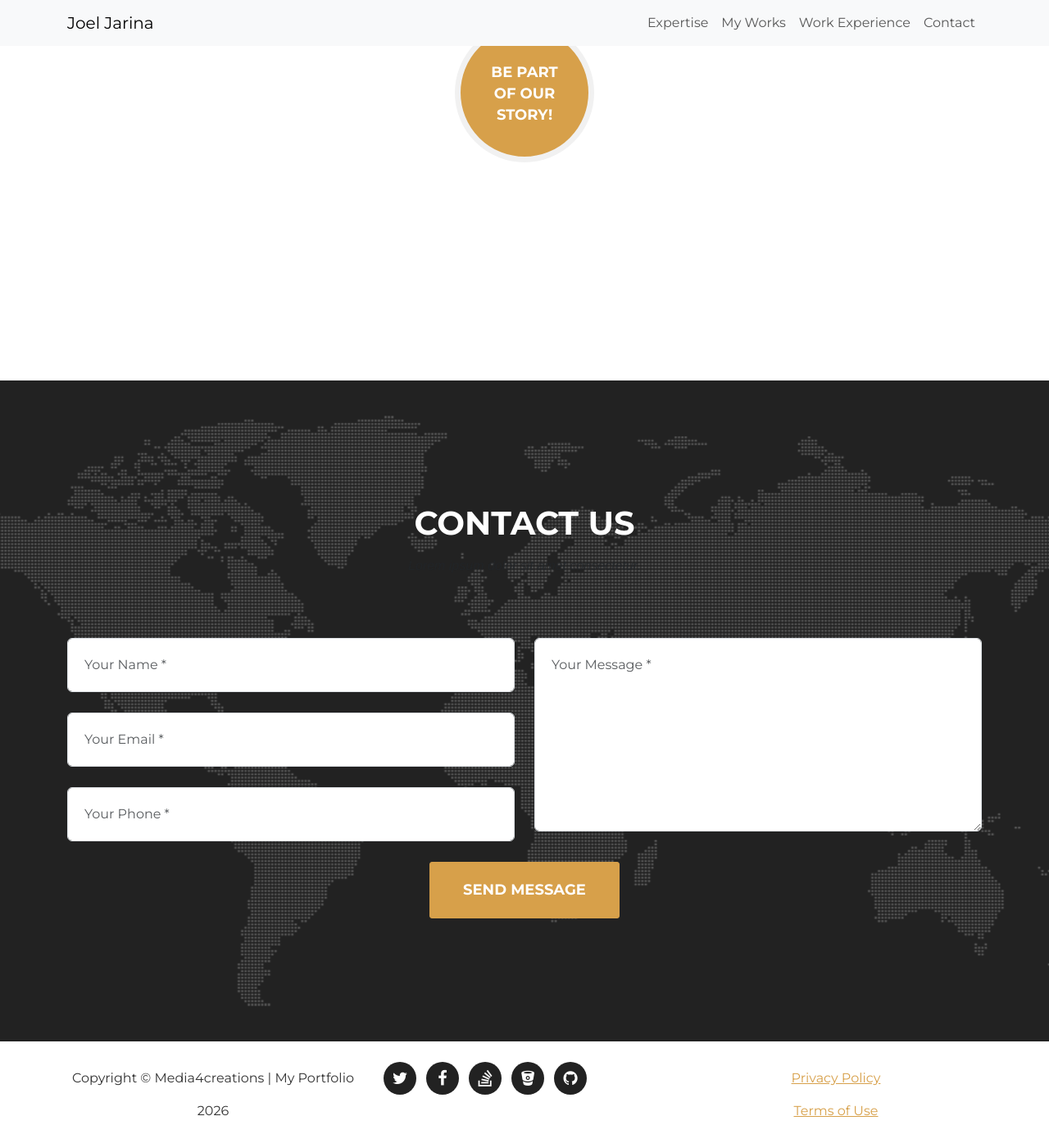
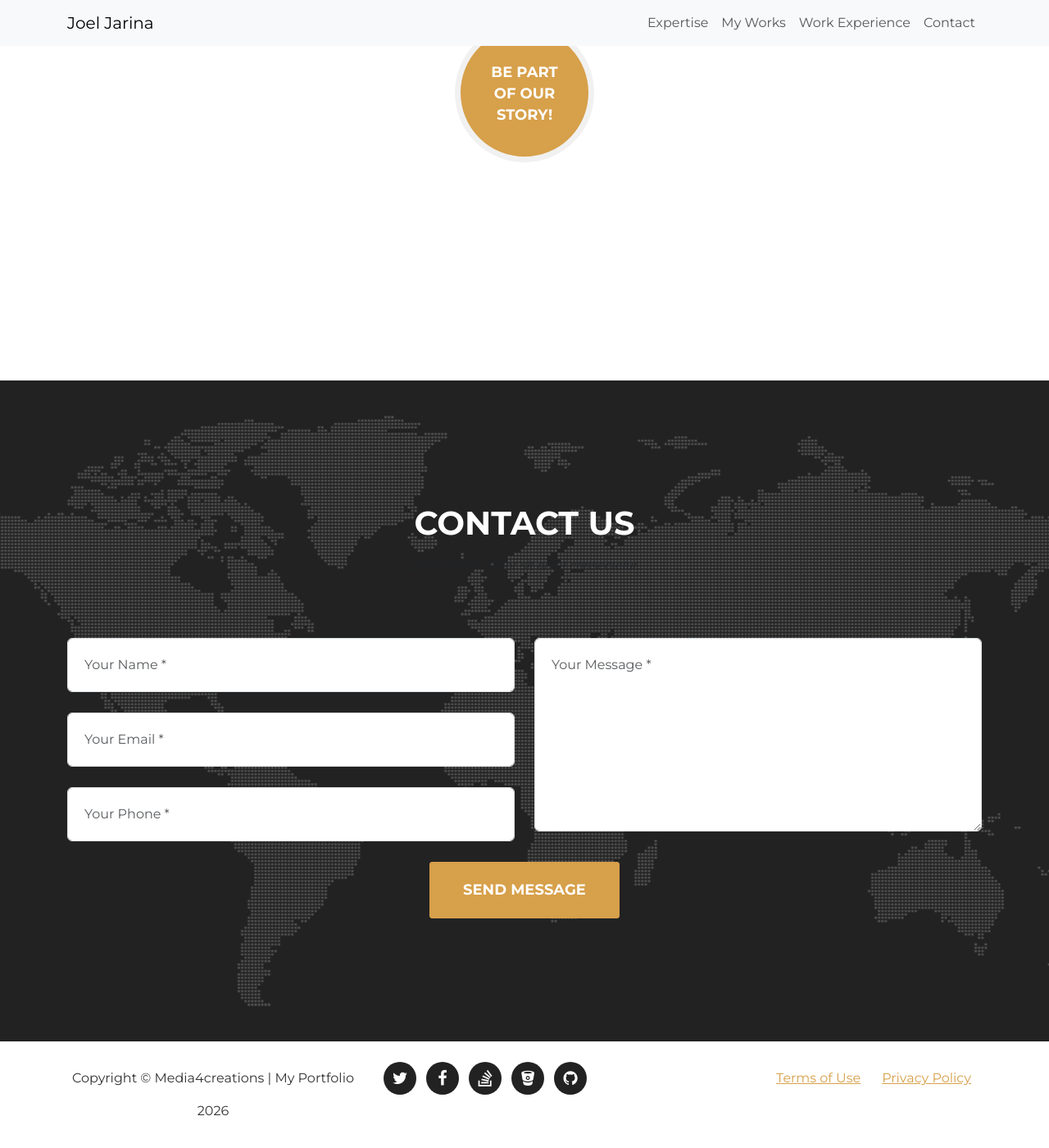
Before and after one commit to media4creations/aboutme, a Jekyll site: the page built from _posts/2014-07-16-project-3.markdown, in a window 1280 px wide and 1400 px high, scrolled down 4569 px. Shown: the whole window at 82% size. Built offline with Jekyll 4.4.1, drawn with Linux system fonts in a browser that asks for light colours; some web fonts are replaced.

Commit message:
Update agency.css

```diff
--- a/_includes/css/agency.css
+++ b/_includes/css/agency.css
@@ -1310,7 +1310,10 @@ ul.list-inline.social-buttons li {
     float: left;
     margin: 0 6px;
 }
-
+ul.list-inline.quicklinks li {
+    float: right;
+    margin: 0 13px;
+}
 /* Carousel CSS */
 .modal.fade {
   opacity: 1 !important;
```
